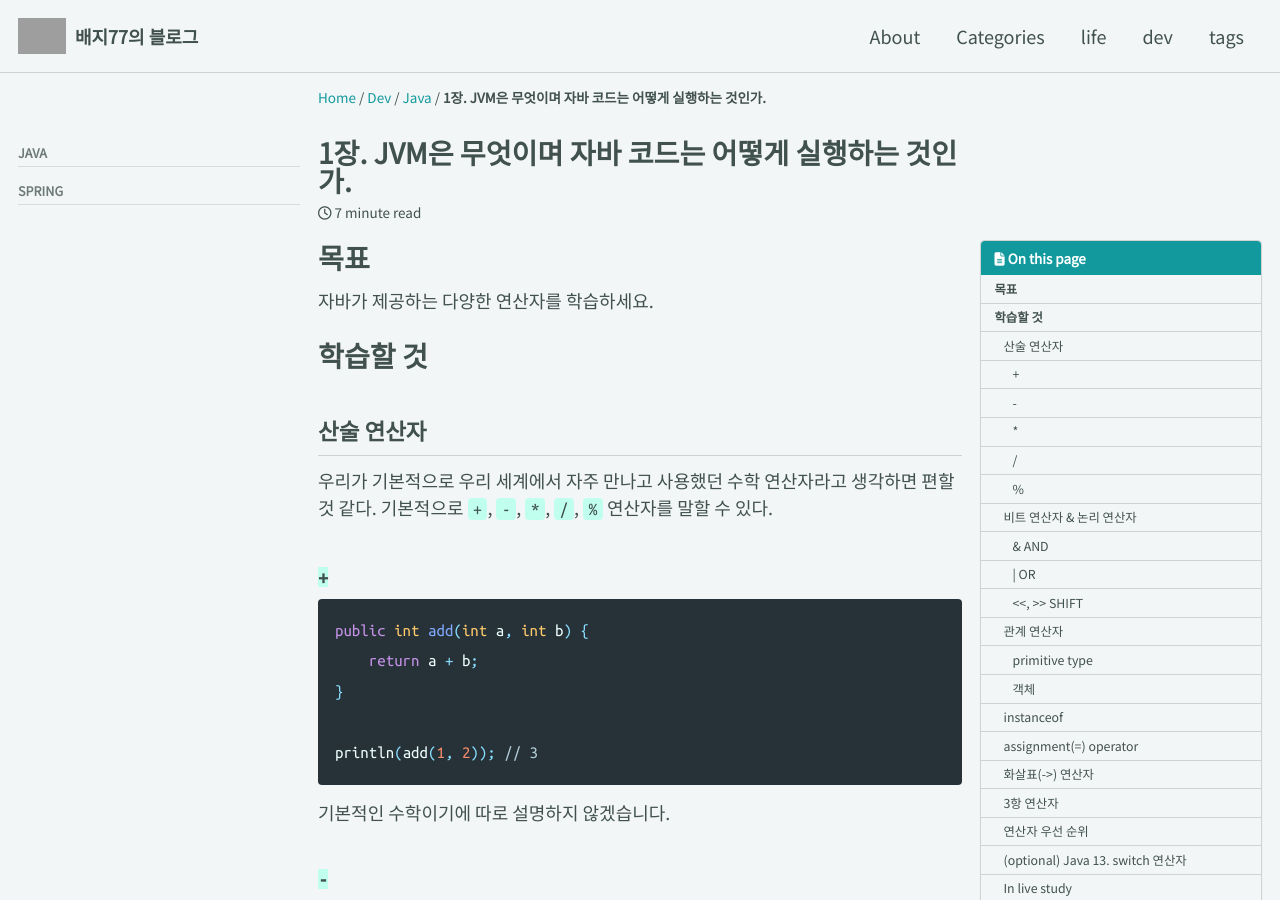
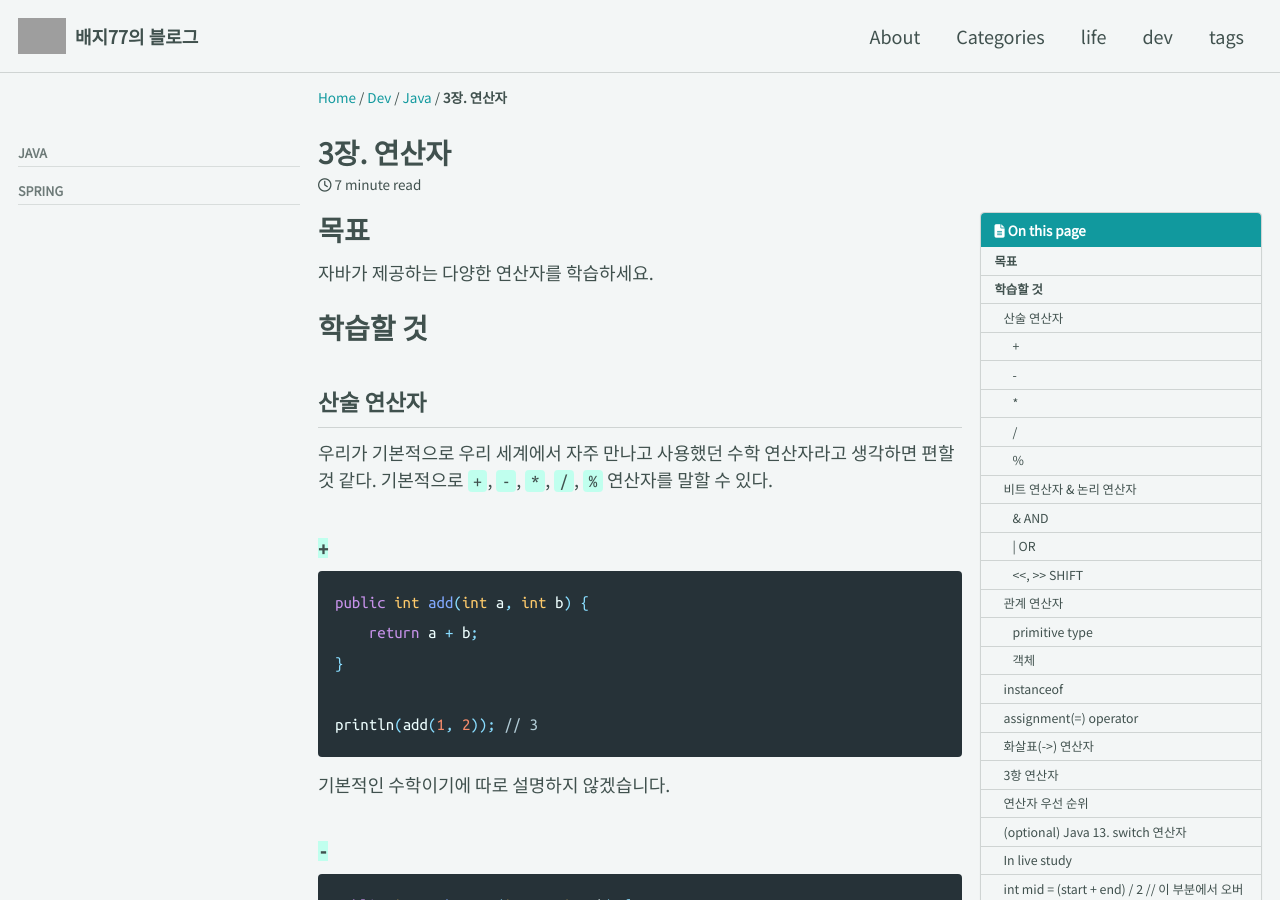
Before and after one commit to BaeJi77/BaeJi77.github.io, a Jekyll site: the page built from _posts/dev/Java/2020-11-28-java-study-03.md, in a window 1280 px wide and 900 px high. Built offline with Jekyll 4.4.1, drawn with Linux system fonts in a browser that asks for light colours; cached includes are drawn as plain includes; nearby versions of some CDN libraries; comment, search, counter and statistics services are not loaded; grey boxes are pictures that could not be loaded.

```diff
--- a/_posts/dev/Java/2020-11-28-java-study-03.md
+++ b/_posts/dev/Java/2020-11-28-java-study-03.md
@@ -1,6 +1,6 @@
 ---
-title: "1장. JVM은 무엇이며 자바 코드는 어떻게 실행하는 것인가."
-description:
+title: "3장. 연산자"
+description: "자바가 제공하는 다양한 연산자를 학습하세요."
 
 categories:
   - dev
```
